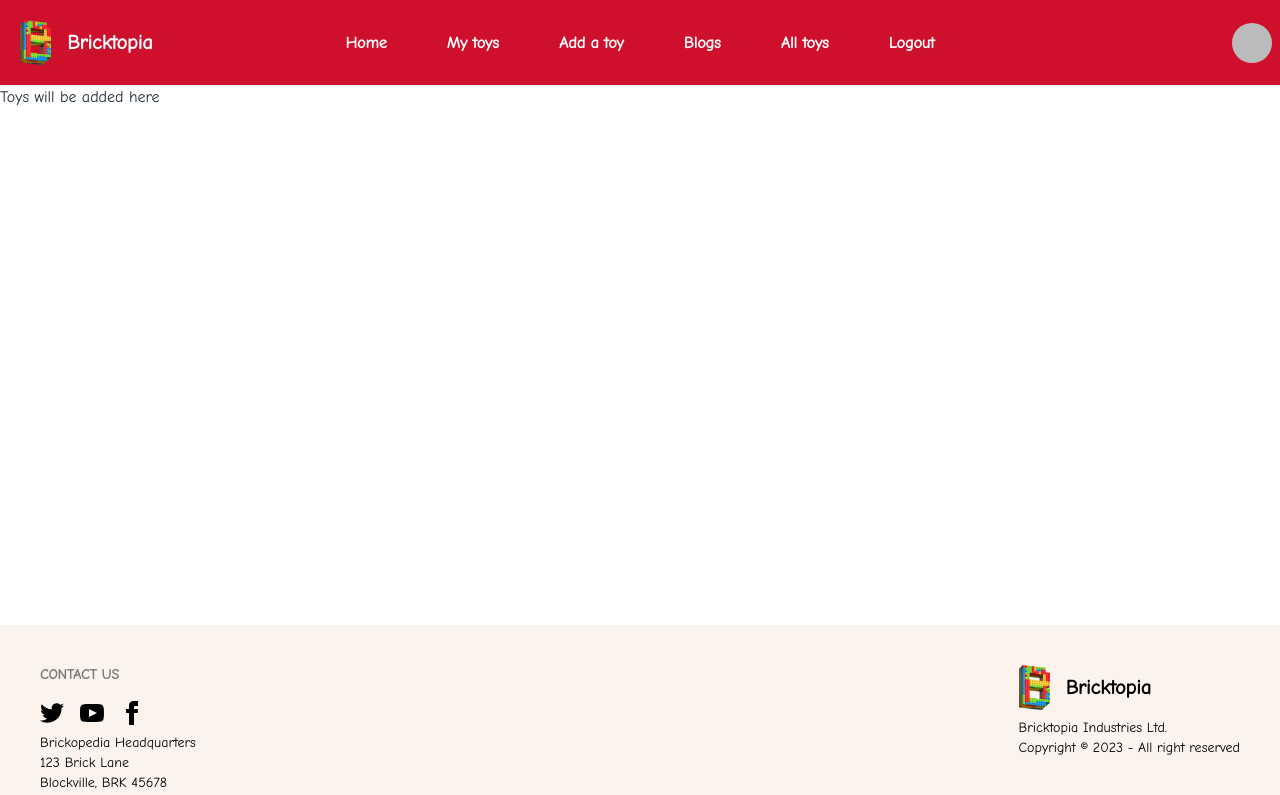
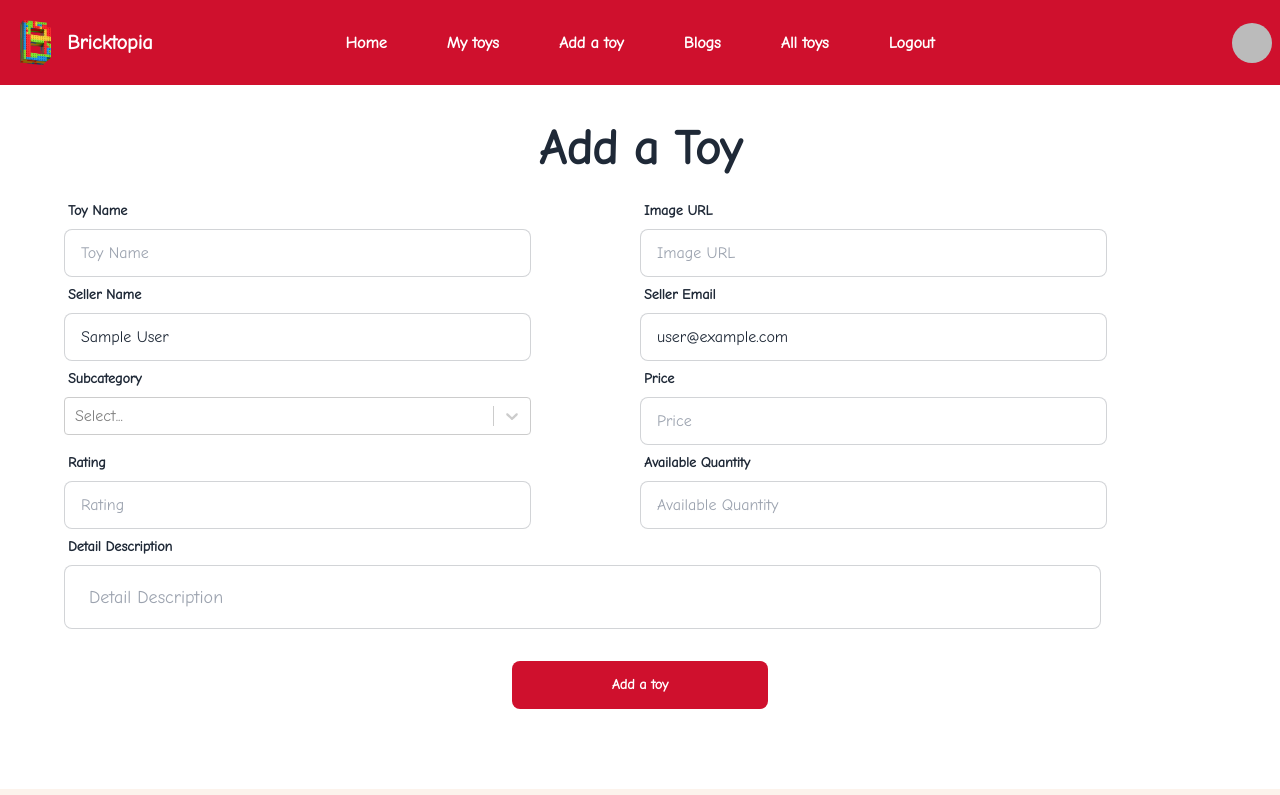
Before and after one commit to siddiquenaim/b7a11-toy-marketplace-client-side-siddiquenaim, a React (Vite) app: page /add-a-toy in a window 1280 px wide. Shown: the top 795 px of the page. Built offline with nearby package versions, Linux system fonts and the light colour scheme; no server answers; sample sign-in values are in the browser's storage.

Commit message:
completed add a toy section

```diff
--- a/package.json
+++ b/package.json
@@ -19,6 +19,7 @@
     "react-hook-form": "^7.43.9",
     "react-responsive-masonry": "^2.1.7",
     "react-router-dom": "^6.11.2",
+    "react-select": "^5.7.3",
     "react-tabs": "^6.0.1",
     "sort-by": "^1.2.0"
   },
--- a/src/pages/AddAToy/AddAToy.jsx
+++ b/src/pages/AddAToy/AddAToy.jsx
@@ -1,9 +1,174 @@
-import React from "react";
+import React, { useContext, useState } from "react";
+import { AuthContext } from "../../providers/AuthProvider/AuthProvider";
+import Select from "react-select";
 
 const AddAToy = () => {
+  const { user } = useContext(AuthContext);
+  const [selectedOption, setSelectedOption] = useState(null);
+
+  const options = [
+    { value: "lego-city", label: "Lego City" },
+    { value: "lego-cars", label: "Lego Cars" },
+    { value: "lego-architecture", label: "Lego Architecture" },
+  ];
+
+  const handleAddAToy = (event) => {
+    event.preventDefault();
+    const form = event.target;
+    const name = form.name.value;
+    const image = form.image.value;
+    const subcategory = selectedOption.value;
+    const sellerName = form.sellerName.value;
+    const sellerEmail = form.sellerEmail.value;
+    const rating = form.rating.value;
+    const price = form.price.value;
+    const details = form.details.value;
+    const availableQuantity = form.availableQuantity.value;
+
+    const toyInfo = {
+      name,
+      pictureUrl: image,
+      subcategory,
+      sellerName,
+      sellerEmail,
+      rating,
+      price,
+      availableQuantity,
+      details,
+    };
+    // console.log(toyInfo);
+
+    fetch("http://localhost:5000/allData", {
+      method: "POST",
+      headers: {
+        "content-type": "application/json",
+      },
+      body: JSON.stringify(toyInfo),
+    })
+      .then((res) => res.json())
+      .then((data) => console.log(data));
+  };
   return (
-    <div>
-      <h2>Toys will be added here</h2>
+    <div className="mb-20 mt-10">
+      <h1 className="text-5xl text-center font-bold">Add a Toy</h1>
+      <div className="my-5">
+        <form onSubmit={handleAddAToy} className="w-[90%] mx-auto grid">
+          <div className="form-control w-[90%]">
+            <label className="label">
+              <span className="label-text font-bold">Toy Name</span>
+            </label>
+            <input
+              name="name"
+              type="text"
+              placeholder="Toy Name"
+              className="input input-bordered w-[90%]"
+            />
+          </div>
+          <div className="form-control w-[90%]">
+            <label className="label">
+              <span className="label-text font-bold">Image URL</span>
+            </label>
+            <input
+              name="image"
+              type="text"
+              placeholder="Image URL"
+              className="input input-bordered w-[90%]"
+            />
+          </div>
+          <div className="form-control w-[90%]">
+            <label className="label">
+              <span className="label-text font-bold">Seller Name</span>
+            </label>
+            <input
+              name="sellerName"
+              type="text"
+              placeholder="Seller Name"
+              value={user?.displayName}
+              className="input input-bordered w-[90%]"
+              readOnly
+            />
+          </div>
+          <div className="form-control w-[90%]">
+            <label className="label">
+              <span className="label-text font-bold">Seller Email</span>
+            </label>
+            <input
+              name="sellerEmail"
+              type="email"
+              placeholder="Seller Email"
+              className="input input-bordered w-[90%]"
+              value={user?.email}
+              readOnly
+            />
+          </div>
+          <div className="form-control w-[90%]">
+            <label className="label">
+              <span className="label-text font-bold">Subcategory</span>
+            </label>
+            <Select
+              defaultValue={selectedOption}
+              onChange={setSelectedOption}
+              options={options}
+              className=" w-[90%]"
+            />
+          </div>
+          <div className="form-control w-[90%]">
+            <label className="label">
+              <span className="label-text font-bold">Price</span>
+            </label>
+            <input
+              name="price"
+              type="number"
+              placeholder="Price"
+              className="input input-bordered w-[90%]"
+            />
+          </div>
+          <div className="form-control w-[90%]">
+            <label className="label">
+              <span className="label-text font-bold">Rating</span>
+            </label>
+            <input
+              name="rating"
+              type="number"
+              min="0"
+              max="5"
+              placeholder="Rating"
+              className="input input-bordered w-[90%]"
+            />
+          </div>
+          <div className="form-control w-[90%]">
+            <label className="label">
+              <span className="label-text font-bold">Available Quantity</span>
+            </label>
+            <input
+              name="availableQuantity"
+              type="number"
+              min="0"
+              max="500"
+              placeholder="Available Quantity"
+              className="input input-bordered w-[90%]"
+            />
+          </div>
+          <div className="form-control w-[100%] col-span-2">
+            <label className="label">
+              <span className="label-text font-bold">Detail Description</span>
+            </label>
+            <input
+              name="details"
+              type="text"
+              placeholder="Detail Description"
+              className="input input-bordered input-lg w-[90%]"
+            />
+          </div>
+          <div className="form-control mx-auto col-span-2">
+            <input
+              className="cursor-pointer btn-wide btn bg-[#CF102D] hover:bg-[#A70B22] border-none normal-case text-white mt-8"
+              type="submit"
+              value="Add a toy"
+            />
+          </div>
+        </form>
+      </div>
     </div>
   );
 };
--- a/src/pages/AllToys/AllToys.jsx
+++ b/src/pages/AllToys/AllToys.jsx
@@ -1,5 +1,5 @@
 import React, { useEffect, useState } from "react";
-import { useLoaderData } from "react-router-dom";
+import { Link, useLoaderData } from "react-router-dom";
 
 const AllToys = () => {
   const [allToys, setAllToys] = useState([]);
@@ -25,9 +25,9 @@ const AllToys = () => {
   };
 
   return (
-    <div>
-      <h1 className="text-5xl text-center font-bold mt-10">All toys</h1>
-      <div className="flex items-center justify-center my-5">
+    <div className="mb-20 mt-10">
+      <h1 className="text-5xl text-center font-bold">All Toys</h1>
+      <div className="flex items-center justify-center my-5 w-[90%] mx-auto">
         {" "}
         <span>
           <button
@@ -46,7 +46,7 @@ const AllToys = () => {
         />
       </div>
       <div className="overflow-x-auto">
-        <table className="table w-[95%] lg:w-[90%] mx-auto">
+        <table className="table w-[90%] lg:w-[90%] mx-auto">
           {/* head */}
           <thead>
             <tr>
@@ -70,9 +70,11 @@ const AllToys = () => {
                 <td>{toy.price}</td>
                 <td>{toy.availableQuantity}</td>
                 <td>
-                  <button className="btn bg-[#CF102D] hover:bg-[#A70B22] border-none normal-case text-white">
-                    View Details
-                  </button>
+                  <Link to={`/toy-details/${toy?._id}`}>
+                    <button className="btn bg-[#CF102D] hover:bg-[#A70B22] border-none normal-case text-white">
+                      View Details
+                    </button>
+                  </Link>
                 </td>
               </tr>
             ))}
--- a/src/pages/Blog/Blog.jsx
+++ b/src/pages/Blog/Blog.jsx
@@ -2,8 +2,10 @@ import React from "react";
 
 const Blog = () => {
   return (
-    <div>
-      <h1>Hello it's blog page</h1>
+    <div className="mb-20 mt-10">
+      <h1 className="text-5xl text-center font-bold">
+        Answer to Your Questions
+      </h1>
     </div>
   );
 };
--- a/src/pages/MyToys/MyToys.jsx
+++ b/src/pages/MyToys/MyToys.jsx
@@ -2,8 +2,8 @@ import React from "react";
 
 const MyToys = () => {
   return (
-    <div>
-      <h3>My toys here</h3>
+    <div className="mb-20 mt-10">
+      <h1 className="text-5xl text-center font-bold">My Toys</h1>
     </div>
   );
 };
--- a/src/pages/SingleToy/SingleToy.jsx
+++ b/src/pages/SingleToy/SingleToy.jsx
@@ -22,13 +22,12 @@ const SingleToy = () => {
 
       <div className="lg:flex w-100 justify-evenly mt-10">
         <img
-          className="rounded-lg lg:w-[50%] mx-auto"
-          style={{ maxHeight: "500px", maxWidth: "400px" }}
+          className="rounded-lg lg:w-[50%] mx-auto max-h-[500px] max-w-[250px] lg:max-w-[400px]"
           src={pictureUrl}
           alt=""
         />
         <div className="lg:w-[50%] mx-auto text-left flex items-center">
-          <div className="lg:w-[75%] text-xl font-semibold">
+          <div className="w-[90%] lg:w-[75%] text-xl font-semibold mx-auto">
             <p>
               Rating: <span className="font-normal">{rating}</span>
             </p>
@@ -53,7 +52,7 @@ const SingleToy = () => {
       </div>
 
       <div className="mt-15 flex justify-center items-center">
-        <button className="btn bg-[#CF102D] hover:bg-[#A70B22] border-none mr-5 text-white">
+        <button className="btn bg-[#CF102D] hover:bg-[#A70B22] border-none mr-5 text-white mt-5">
           Add to Cart
         </button>
       </div>
```
Also changed, not shown: 1 other file (tests, documents, lock files or other folders).
